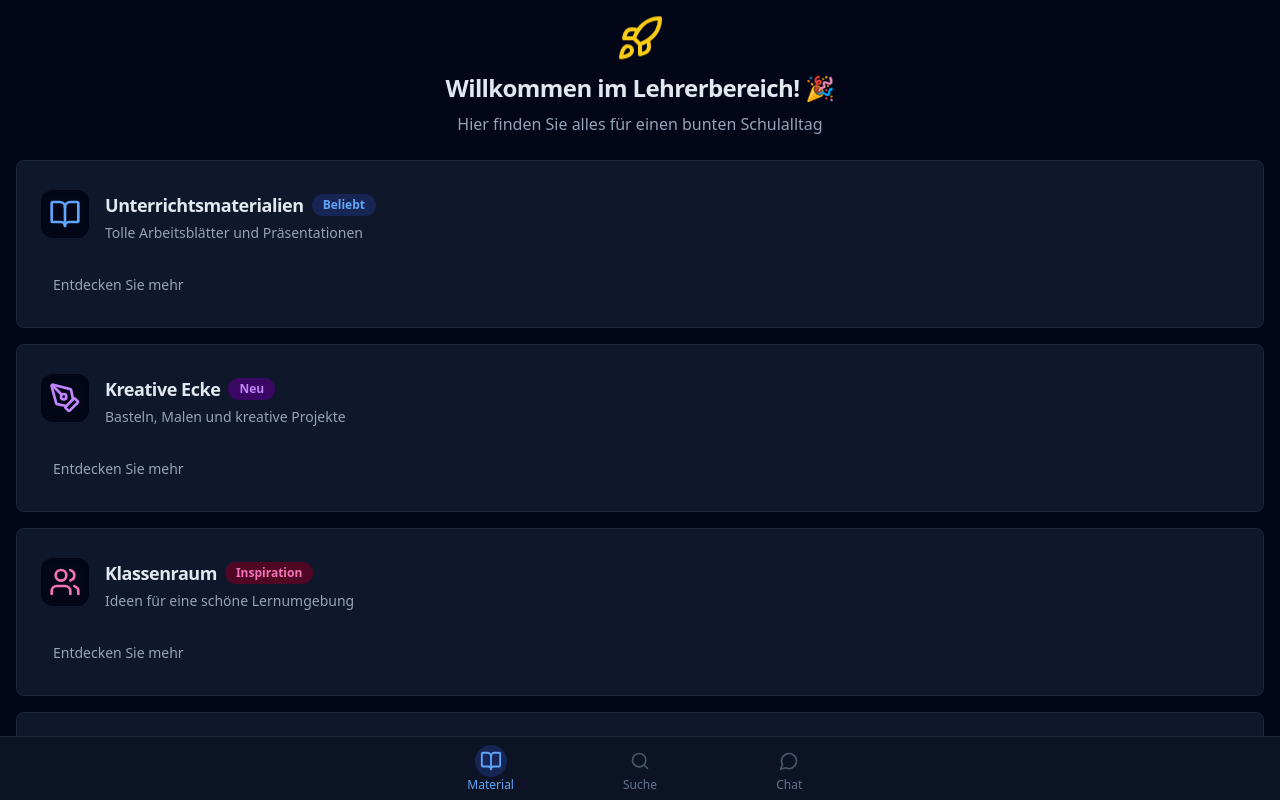
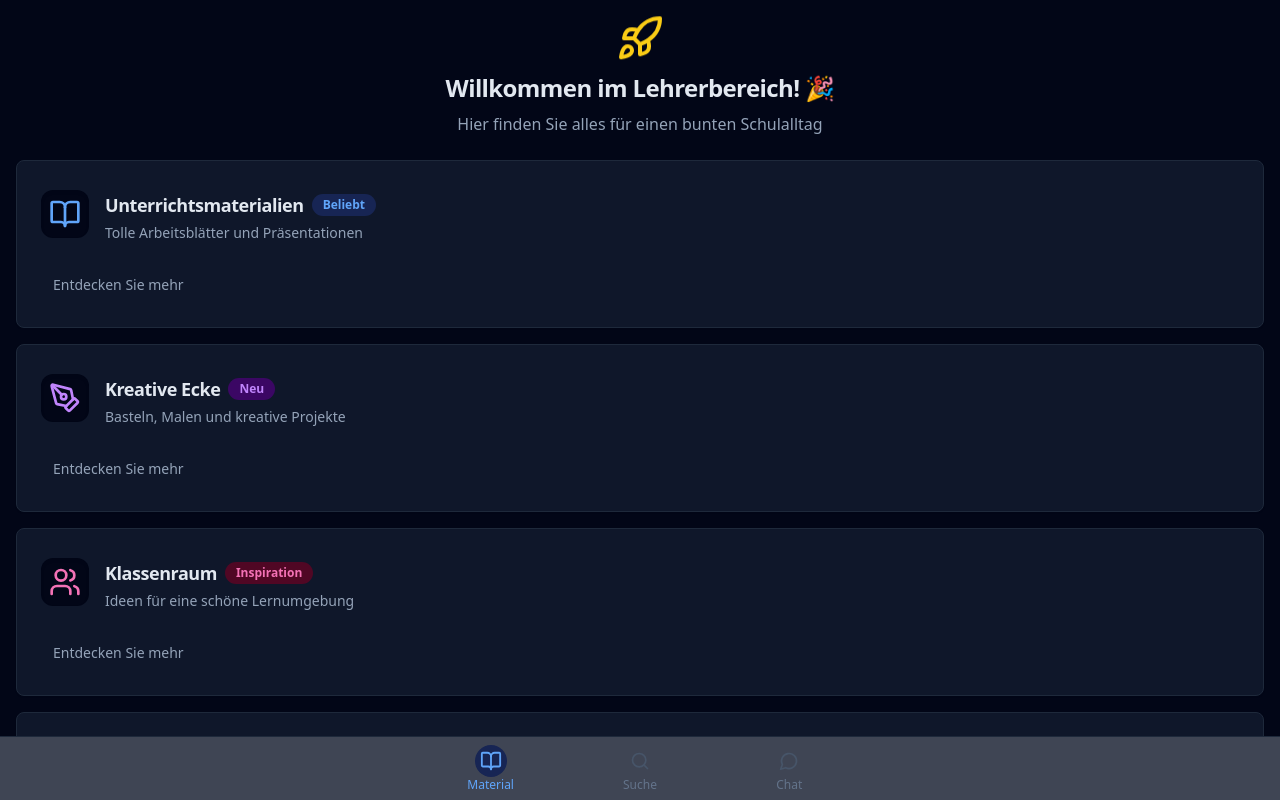
Before and after one commit to altanlabs/87a7cc-stuttgart-test, a React (Vite) app: page /resources in a window 1280 px wide. Built offline with nearby package versions, Linux system fonts and the light colour scheme.

Commit message:
New commit

```diff
--- a/src/theme/theme-provider.tsx
+++ b/src/theme/theme-provider.tsx
@@ -24,7 +24,7 @@ export function ThemeProvider({
 
     root.classList.remove("light", "dark");
 
-    if (theme === "system") {
+    if (theme === "dark") {
       const systemTheme = window.matchMedia("(prefers-color-scheme: dark)")
         .matches
         ? "dark"
```
